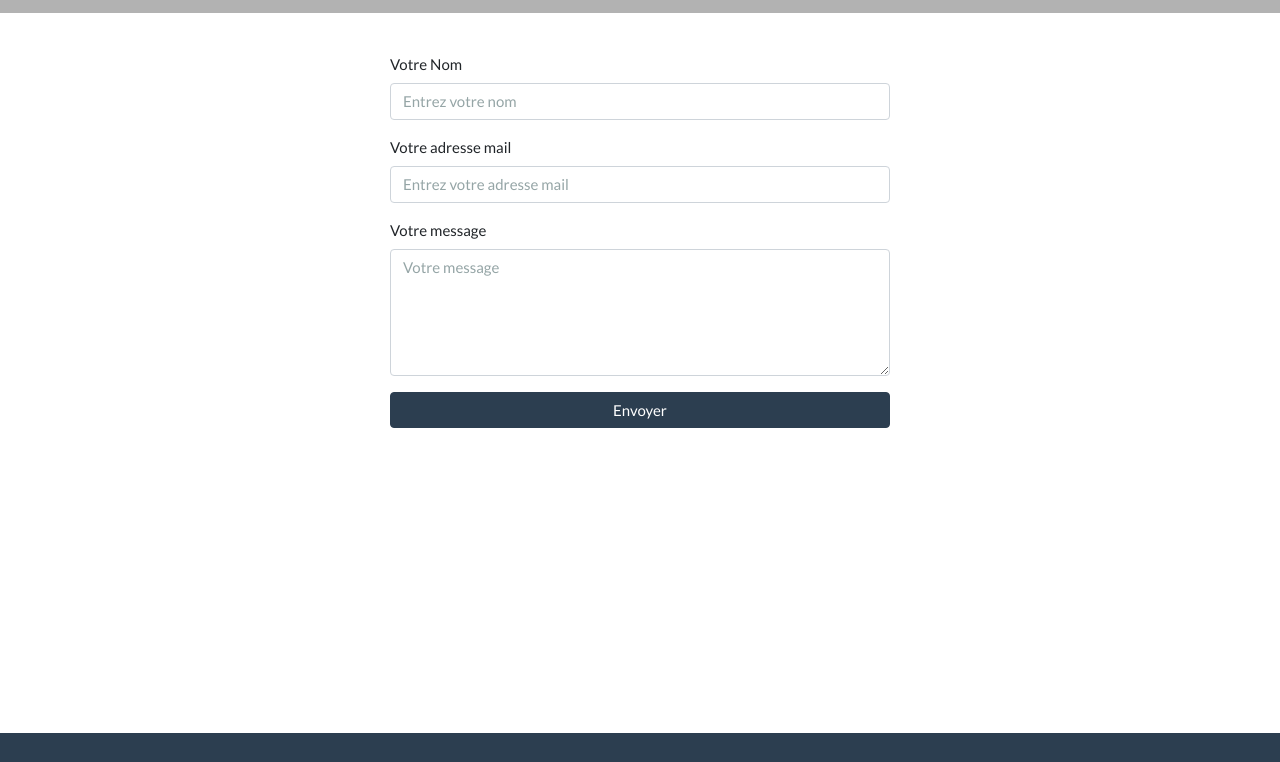
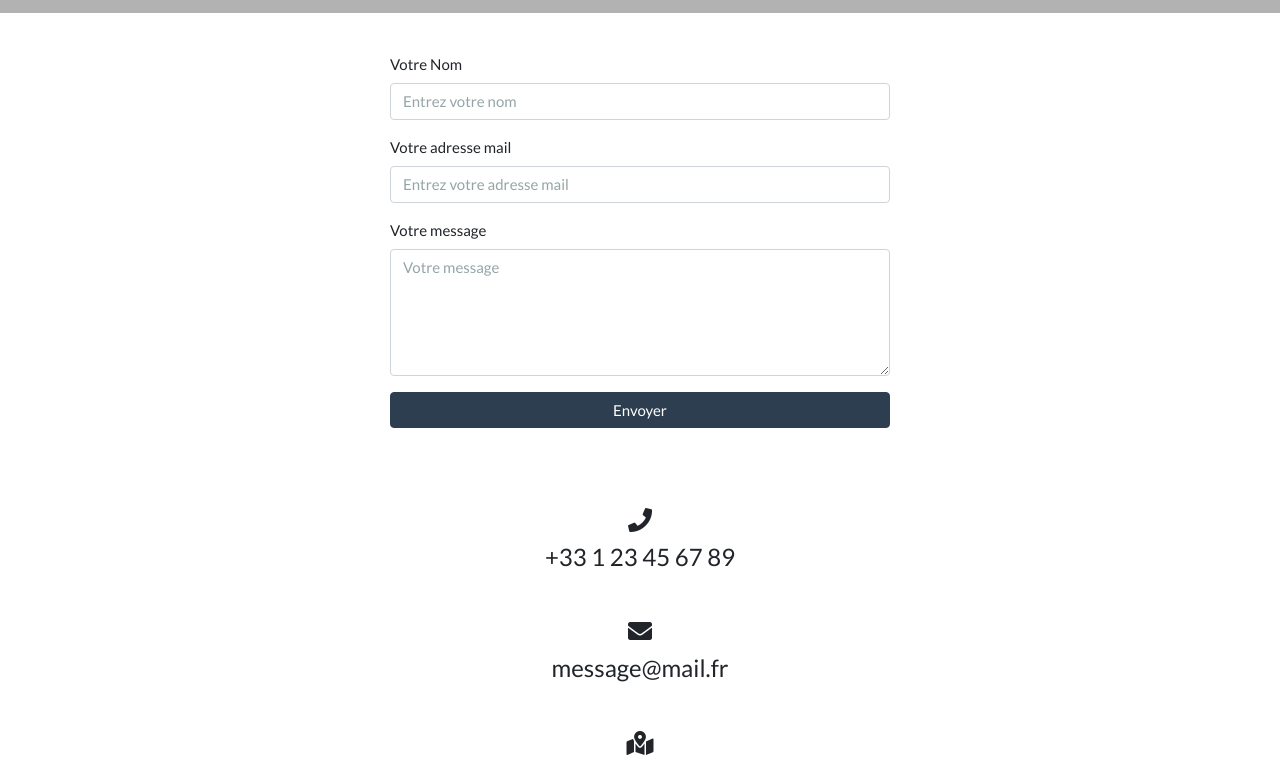
Before and after one commit to Anett67/asso, a website: page contact.html in a window 1280 px wide. Shown: the part 178-940 px from the top of the page. Drawn offline with nearby package versions, Linux system fonts and the light colour scheme.

Commit message:
Add info section to contact page

```diff
--- a/assets/css/src/base/_typography.scss
+++ b/assets/css/src/base/_typography.scss
@@ -22,6 +22,12 @@ h2{
     }
 }
 
+h5{
+    @media (min-width: 640px){
+        font-size: 1.5rem;
+    }
+}
+
 p{
     line-height: 1.8rem;
 
@@ -35,3 +41,7 @@ p{
     font-size: 1rem;
     font-weight: 400;
 }
+
+#contact-info i{
+    font-size: 1.5rem;
+}
--- a/contact.html
+++ b/contact.html
@@ -74,6 +74,25 @@
 
         </section>
 
+        <section id="contact-info" class="container text-center">
+
+            <div class="phone mb-5">
+                <i class="fas fa-phone"></i>
+                <h5 class="info mt-2">+33 1 23 45 67 89</h5>
+            </div>
+
+            <div class="mail mb-5">
+                <i class="fas fa-envelope"></i>
+                <h5 class="info mt-2">message@mail.fr</h5>
+            </div>
+
+            <div class="address mb-5">
+                <i class="fas fa-map-marked-alt"></i>
+                <h5 class="info mt-2">12 rue Montagne, 33000 Bordeaux</h5>
+            </div>
+
+        </section>
+
     </main>
 
     <footer class="container-fluid bg-primary">
```
Also changed, not shown: assets/css/dist/style.css, assets/css/src/layout/_main.scss (line endings or trailing spaces), 1 other file.
